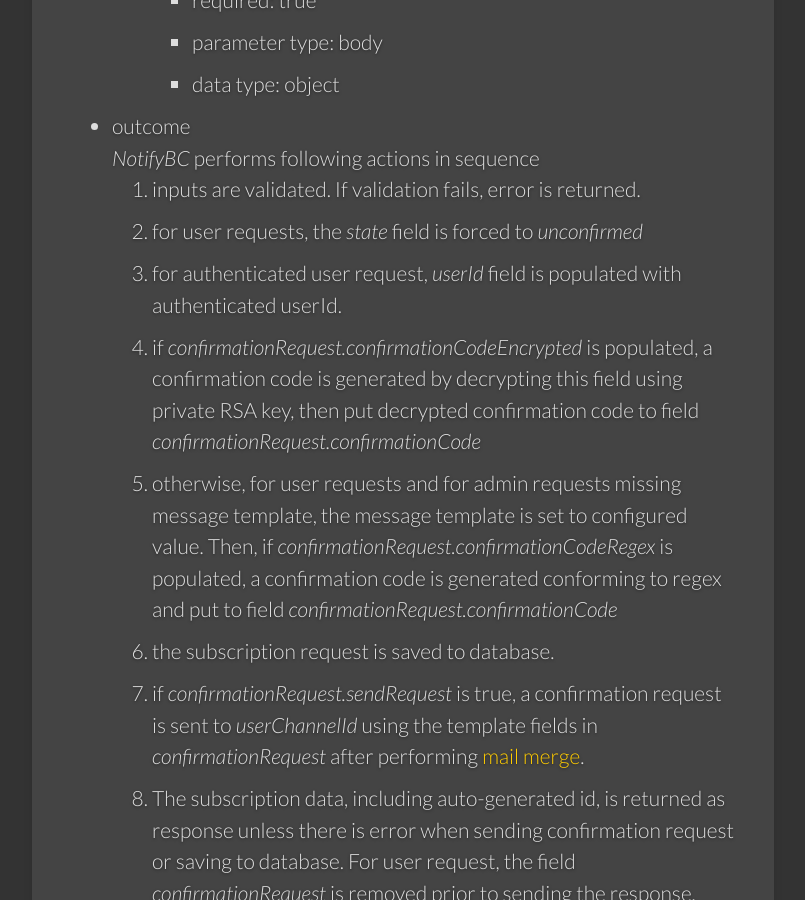
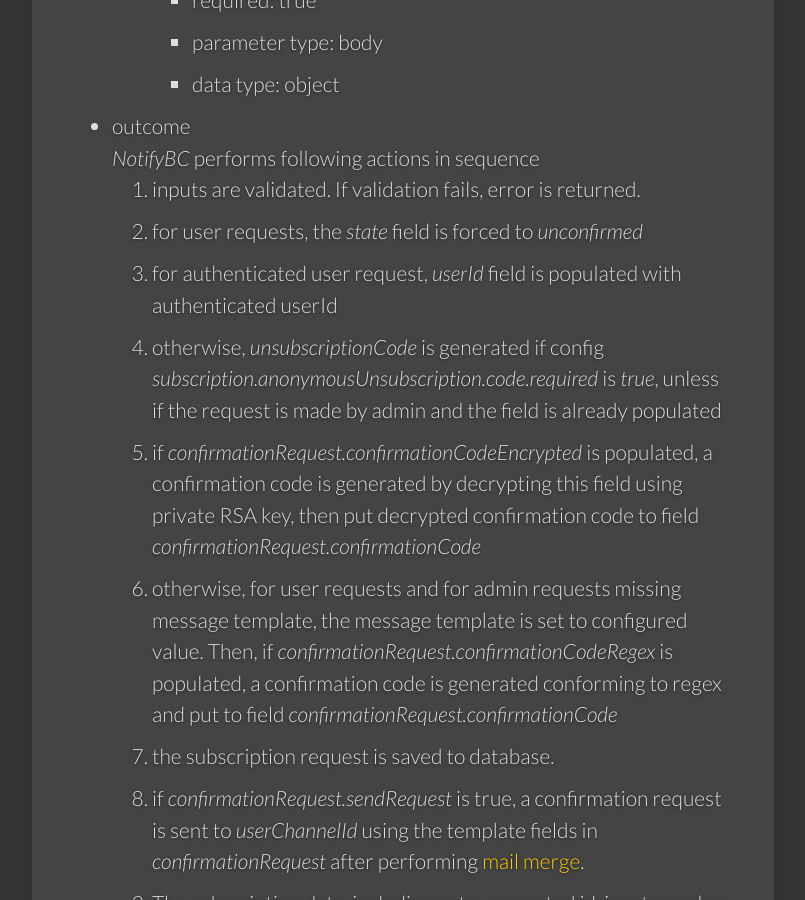
Before and after one commit to bcgov/MyGovBC-notification-server, a Jekyll site: the page built from docs/_docs/api-subscription.md, in a window 1280 px wide and 900 px high, scrolled down 6041 px. Shown: the whole window, without its empty margins (139-944 px from the left). Built offline with Jekyll 4.4.1, drawn with Linux system fonts in a browser that asks for light colours.

Commit message:
should generate unsubscription code for subscriptions created by admin user

```diff
--- a/common/models/subscription.js
+++ b/common/models/subscription.js
@@ -85,7 +85,7 @@
       if (userId) {
         data.userId = userId
       }
-      else if (!Subscription.isAdminReq(ctx)) {
+      else if (!Subscription.isAdminReq(ctx) || !data.unsubscriptionCode) {
         // generate unsubscription code
         var anonymousUnsubscription = mergedSubscriptionConfig.anonymousUnsubscription
         if (anonymousUnsubscription.code && anonymousUnsubscription.code.required) {
--- a/docs/_docs/api-subscription.md
+++ b/docs/_docs/api-subscription.md
@@ -228,12 +228,13 @@
 
   1. inputs are validated. If validation fails, error is returned.
   2. for user requests, the *state* field is forced to *unconfirmed*
-  3. for authenticated user request, *userId* field is populated with authenticated userId.
-  4. if *confirmationRequest.confirmationCodeEncrypted* is populated, a confirmation code is generated by decrypting this field using private RSA key, then put decrypted confirmation code to field *confirmationRequest.confirmationCode*
-  5. otherwise, for user requests and for admin requests missing message template, the message template is set to configured value. Then, if *confirmationRequest.confirmationCodeRegex* is populated, a confirmation code is generated conforming to regex and put to field *confirmationRequest.confirmationCode*
-  6. the subscription request is saved to database.
-  7. if *confirmationRequest.sendRequest* is true, a confirmation request is sent to *userChannelId* using the template fields in *confirmationRequest* after performing [mail merge](../overview/#mail-merge).
-  8. The subscription data, including auto-generated id, is returned as response unless there is error when sending confirmation request or saving to database. For user request, the field *confirmationRequest* is removed prior to sending the response.
+  3. for authenticated user request, *userId* field is populated with authenticated userId
+  4. otherwise, *unsubscriptionCode* is generated if config *subscription.anonymousUnsubscription.code.required* is *true*, unless if the request is made by admin and the field is already populated
+  5. if *confirmationRequest.confirmationCodeEncrypted* is populated, a confirmation code is generated by decrypting this field using private RSA key, then put decrypted confirmation code to field *confirmationRequest.confirmationCode*
+  6. otherwise, for user requests and for admin requests missing message template, the message template is set to configured value. Then, if *confirmationRequest.confirmationCodeRegex* is populated, a confirmation code is generated conforming to regex and put to field *confirmationRequest.confirmationCode*
+  7. the subscription request is saved to database.
+  8. if *confirmationRequest.sendRequest* is true, a confirmation request is sent to *userChannelId* using the template fields in *confirmationRequest* after performing [mail merge](../overview/#mail-merge).
+  9. The subscription data, including auto-generated id, is returned as response unless there is error when sending confirmation request or saving to database. For user request, the field *confirmationRequest* is removed prior to sending the response.
 
 * examples
   1. To subscribe a user to service *education*, copy and paste following json object to the data value box in API explorer, change email addresses as needed, and click *Try it out!* button:
--- a/server/config.json
+++ b/server/config.json
@@ -39,7 +39,7 @@
         "sendRequest": true,
         "from": "no_reply@example.com",
         "subject": "Subscription confirmation",
-        "textBody": "Enter {confirmation_code} on screen"
+        "textBody": "Enter {subscription_confirmation_code} on screen"
       }
     },
     "confirmationAcknowledgements": {
```
Also changed, not shown: spec/app/subscription.spec.js (+25 -0 lines).
